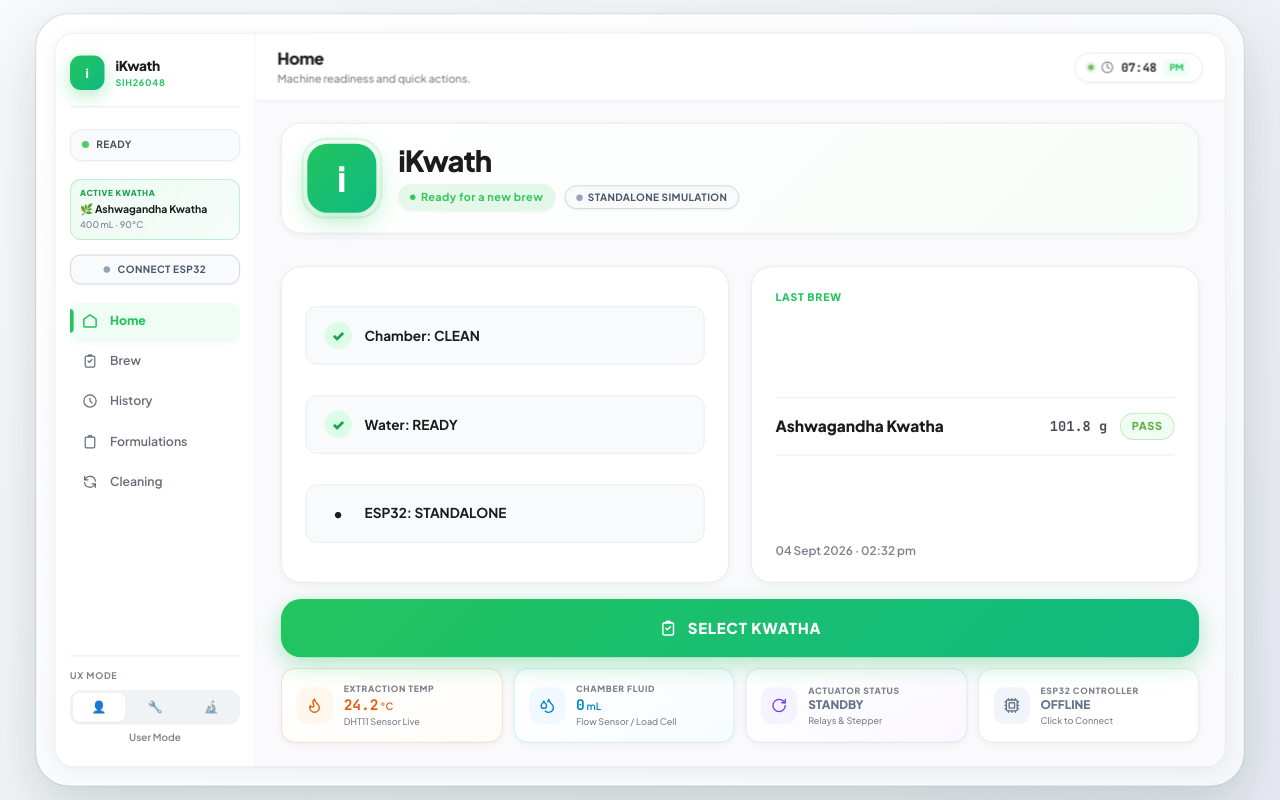
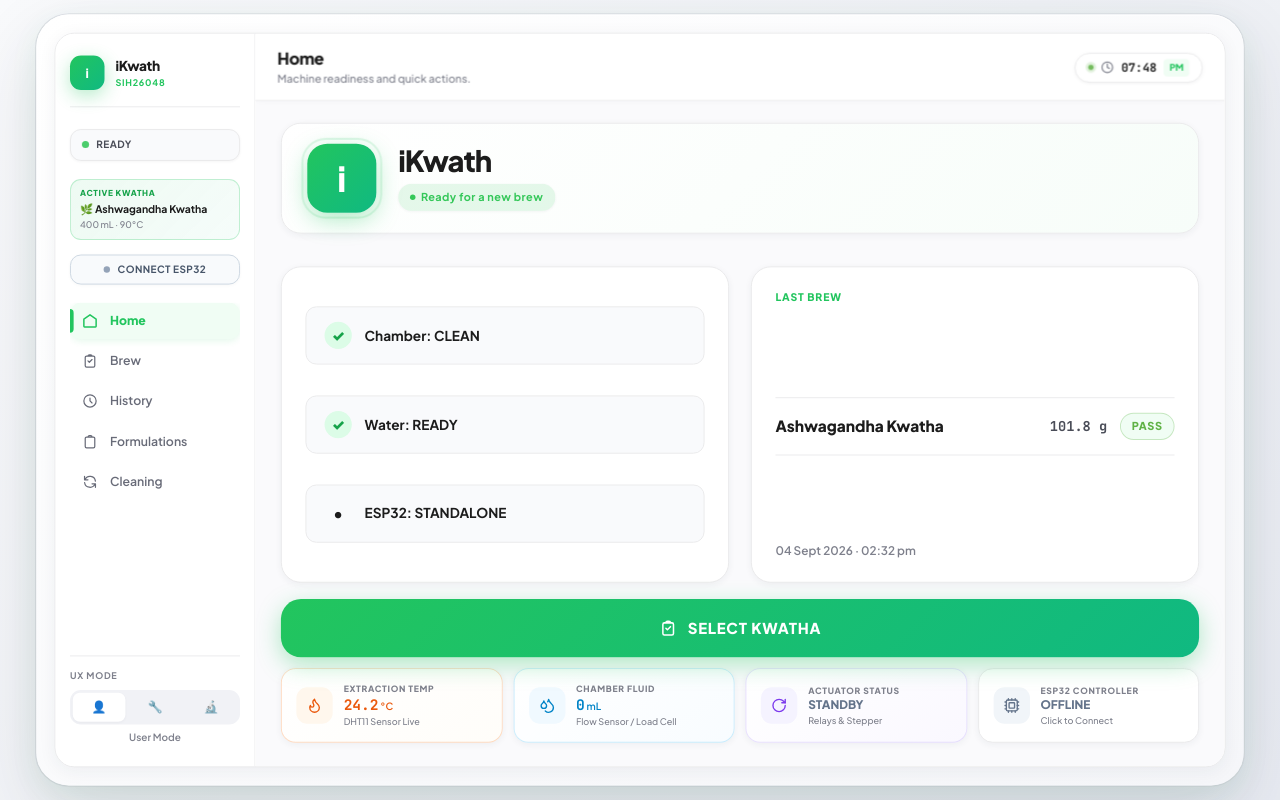
Before and after one commit to Khushi-S-Belani/iKwath_sih, a React (Vite) app: page / in a window 1280 px wide. Built offline with nearby package versions, Linux system fonts and the light colour scheme.

Commit message:
ui: remove esp32 sync badge from home screen header

```diff
--- a/src/components/HomeScreen.tsx
+++ b/src/components/HomeScreen.tsx
@@ -54,25 +54,6 @@ export const HomeScreen: React.FC<HomeScreenProps> = ({
           <div className="home-title">iKwath</div>
           <div className="home-badges">
             <StatusChip label={cfg.label} variant={cfg.chipVariant} />
-            {hardwareConnected ? (
-              <span
-                className="home-esp-badge connected"
-                onClick={onOpenHardwareModal}
-                title="ESP32 Bidirectional Hardware Bridge Active — Click for Diagnostics"
-              >
-                <span className="home-esp-dot pulse" />
-                ESP32 SYNCED · 115200
-              </span>
-            ) : (
-              <span
-                className="home-esp-badge standalone"
-                onClick={onOpenHardwareModal}
-                title="Standalone Mode — Click to Connect Hardware"
-              >
-                <span className="home-esp-dot" />
-                STANDALONE SIMULATION
-              </span>
-            )}
           </div>
         </div>
       </div>
```
